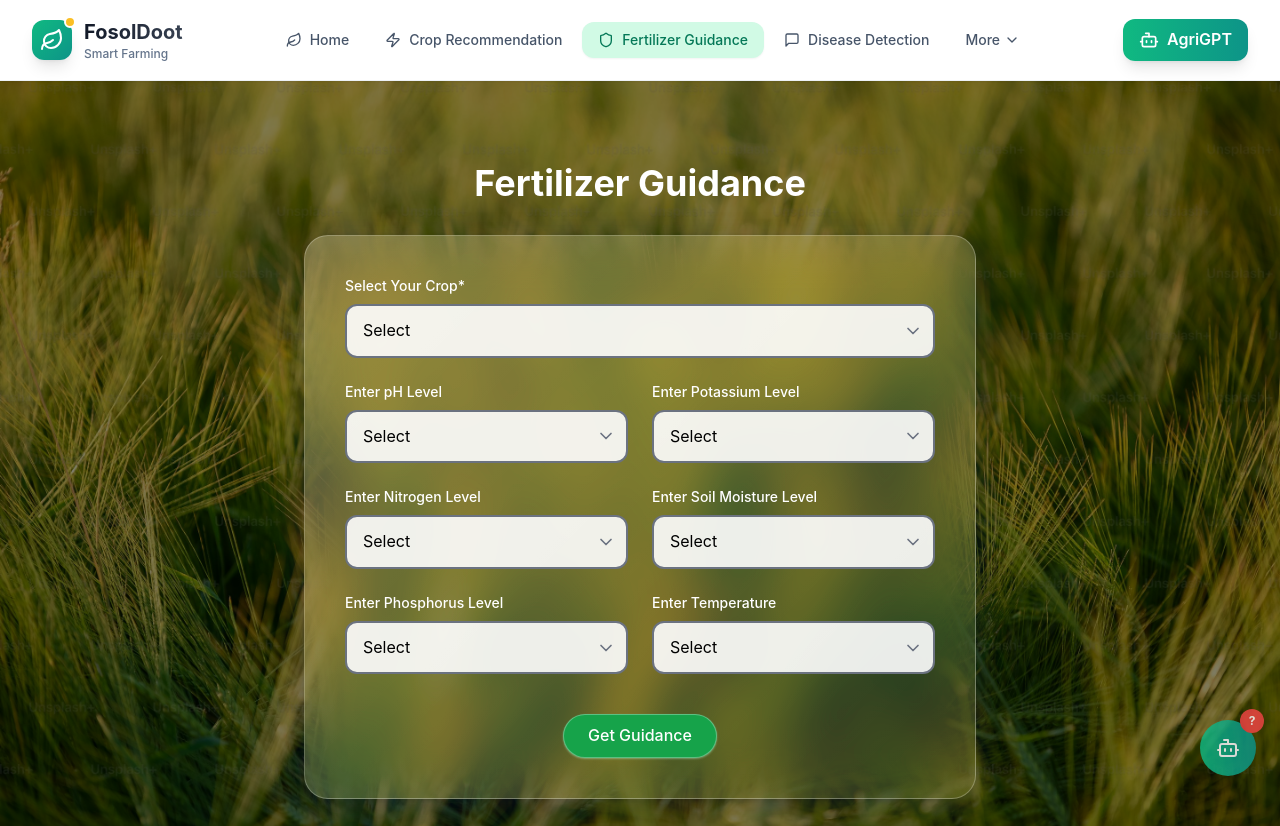
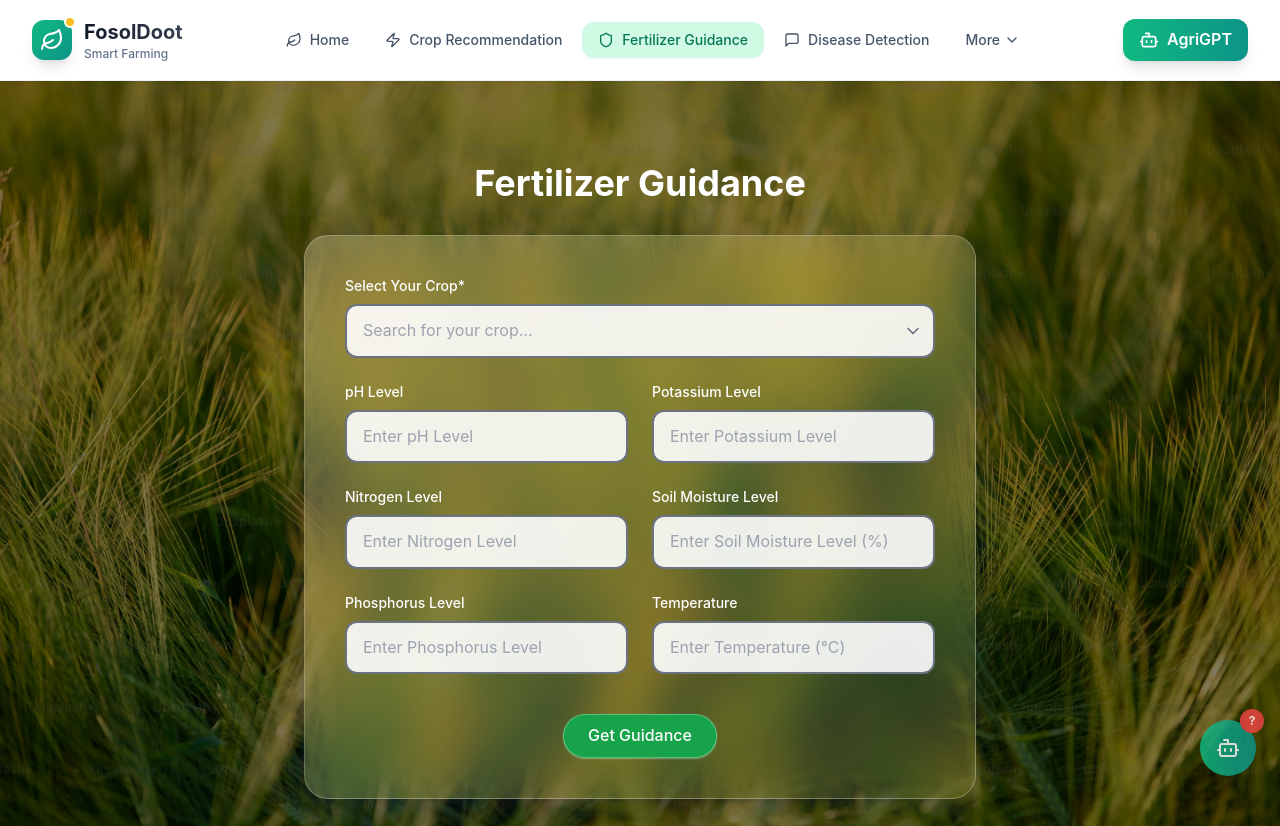
Before and after one commit to niloychandrasarker/Foshol-Doot, a React (Vite) app: page /fertilizer-guidance in a window 1280 px wide. Shown: the top 826 px of the page. Built offline with nearby package versions, Linux system fonts and the light colour scheme.

Commit message:
FertilizerGuidance page modify for Reciving Data and ready for API feching in next page...

```diff
--- a/src/pages/FertilizerGuidance.jsx
+++ b/src/pages/FertilizerGuidance.jsx
@@ -1,8 +1,106 @@
 import { ChevronDown } from "lucide-react";
 import bg_img from "/public/background-img.jpg";
-import { Link } from "react-router-dom";
+import { useNavigate } from "react-router-dom";
+import { useState, useRef, useEffect } from "react";
+
+const CropList = [
+  { name: "Rice", value: "rice" },
+  { name: "Maize", value: "maize" },
+  { name: "Chickpea", value: "chickpea" },
+  { name: "Kidney Beans", value: "kidneybeans" },
+  { name: "Pigeon Peas", value: "pigeonpeas" },
+  { name: "Moth Beans", value: "mothbeans" },
+  { name: "Mung Bean", value: "mungbean" },
+  { name: "Black Gram", value: "blackgram" },
+  { name: "Lentil", value: "lentil" },
+  { name: "Pomegranate", value: "pomegranate" },
+  { name: "Grapes", value: "grapes" },
+  { name: "Banana", value: "banana" },
+  { name: "Mango", value: "mango" },
+  { name: "Watermelon", value: "watermelon" },
+  { name: "Muskmelon", value: "muskmelon" },
+  { name: "Apple", value: "apple" },
+  { name: "Orange", value: "orange" },
+  { name: "Papaya", value: "papaya" },
+  { name: "Coconut", value: "coconut" },
+  { name: "Cotton", value: "cotton" },
+  { name: "Jute", value: "jute" },
+  { name: "Coffee", value: "coffee" },
+];
 
 export default function FertilizerGuidance() {
+  const navigate = useNavigate();
+  const [cropSearchTerm, setCropSearchTerm] = useState("");
+  const [isCropDropdownOpen, setIsCropDropdownOpen] = useState(false);
+  const [selectedCrop, setSelectedCrop] = useState("");
+  const cropRef = useRef(null);
+
+  //--> API input states
+  const [ph, setPh] = useState("");
+  const [N, setN] = useState("");
+  const [P, setP] = useState("");
+  const [K, setK] = useState("");
+  const [humidity, setHumidity] = useState("");
+  const [temperature, setTemperature] = useState("");
+  // const [guidance, setGuidance] = useState(null);
+  const [loading, setLoading] = useState(false);
+  const [error, setError] = useState(null);
+
+  // Filter crops based on search term
+  const filteredCrops = CropList.filter((crop) =>
+    crop.name.toLowerCase().includes(cropSearchTerm.toLowerCase())
+  );
+
+  const handleCropSearchChange = (e) => {
+    setCropSearchTerm(e.target.value);
+  };
+
+  const handleCropSelect = (crop) => {
+    setSelectedCrop(crop.value);
+    setCropSearchTerm(crop.name);
+    setIsCropDropdownOpen(false);
+  };
+
+  // Handle form submission
+  const handleSubmit = (e) => {
+    e.preventDefault();
+    setLoading(true);
+    setError(null);
+    // setGuidance(null);
+
+    // Prepare form data
+    const formData = {
+      N,
+      P,
+      K,
+      temperature,
+      humidity,
+      ph,
+      crop: selectedCrop,
+    };
+
+    console.log("Form data:", formData);
+
+    navigate("/guidance-details", {
+      state: formData,
+    });
+    setLoading(false);
+  };
+
+  // Close dropdown when clicking outside
+  useEffect(() => {
+    const handleClickOutside = (event) => {
+      if (cropRef.current && !cropRef.current.contains(event.target)) {
+        setIsCropDropdownOpen(false);
+      }
+    };
+
+    document.addEventListener("mousedown", handleClickOutside);
+    return () => {
+      document.removeEventListener("mousedown", handleClickOutside);
+    };
+  }, []);
+
   return (
     <div
       className="min-h-screen bg-cover bg-center bg-no-repeat relative"
@@ -31,21 +129,44 @@ export default function FertilizerGuidance() {
               backdropFilter: "blur(24px) saturate(180%)",
             }}
           >
-            <form className="space-y-6">
+            <form className="space-y-6" onSubmit={handleSubmit}>
               {/* Select Your Crop */}
-              <div>
+              <div ref={cropRef}>
                 <label className="block text-white text-sm font-medium mb-2">
                   Select Your Crop*
                 </label>
                 <div className="relative">
-                  <select className="w-full px-3 md:px-4 py-2 md:py-3 bg-white/90 border-2 border-gray-500 rounded-xl focus:ring-2 focus:ring-green-500 focus:border-green-500 appearance-none">
-                    <option value="">Select</option>
-                    <option value="rice">Rice</option>
-                    <option value="wheat">Wheat</option>
-                    <option value="corn">Corn</option>
-                    <option value="soybean">Soybean</option>
-                  </select>
+                  <input
+                    type="text"
+                    value={cropSearchTerm}
+                    onChange={handleCropSearchChange}
+                    onFocus={() => setIsCropDropdownOpen(true)}
+                    placeholder="Search for your crop..."
+                    className="w-full px-3 md:px-4 py-2 md:py-3 bg-white/90 border-2 border-gray-500 rounded-xl focus:ring-2 focus:ring-green-500 focus:border-green-500 text-black"
+                    required
+                  />
                   <ChevronDown className="absolute right-3 top-1/2 transform -translate-y-1/2 w-5 h-5 text-gray-500 pointer-events-none" />
+
+                  {/* Dropdown with crops */}
+                  {isCropDropdownOpen && (
+                    <div className="absolute z-50 w-full mt-1 bg-white border-2 border-gray-300 rounded-xl shadow-lg max-h-48 overflow-y-auto">
+                      {filteredCrops.length > 0 ? (
+                        filteredCrops.map((crop) => (
+                          <div
+                            key={crop.value}
+                            onClick={() => handleCropSelect(crop)}
+                            className="px-4 py-2 hover:bg-gray-100 cursor-pointer text-gray-800 border-b border-gray-200 last:border-b-0"
+                          >
+                            <span>{crop.name}</span>
+                          </div>
+                        ))
+                      ) : (
+                        <div className="px-4 py-2 text-gray-500">
+                          No crops found. Try searching for different crops.
+                        </div>
+                      )}
+                    </div>
+                  )}
                 </div>
               </div>
 
@@ -55,47 +176,51 @@ export default function FertilizerGuidance() {
                 <div className="space-y-6">
                   <div>
                     <label className="block text-white text-sm font-medium mb-2">
-                      Enter pH Level
+                      pH Level
                     </label>
-                    <div className="relative">
-                      <select className="w-full px-3 md:px-4 py-2 md:py-3 bg-white/90 border-2 border-gray-500 rounded-xl focus:ring-2 focus:ring-green-500 focus:border-green-500 appearance-none">
-                        <option value="">Select</option>
-                        <option value="acidic">Acidic (0-6.9)</option>
-                        <option value="neutral">Neutral (7.0)</option>
-                        <option value="alkaline">Alkaline (7.1-14)</option>
-                      </select>
-                      <ChevronDown className="absolute right-3 top-1/2 transform -translate-y-1/2 w-5 h-5 text-gray-500 pointer-events-none" />
-                    </div>
+                    <input
+                      type="number"
+                      step="0.1"
+                      min="0"
+                      max="14"
+                      value={ph}
+                      onChange={(e) => setPh(e.target.value)}
+                      placeholder="Enter pH Level"
+                      className="w-full px-3 md:px-4 py-2 md:py-3 bg-white/90 border-2 border-gray-500 rounded-xl focus:ring-2 focus:ring-green-500 focus:border-green-500 text-black"
+                      required
+                    />
                   </div>
 
                   <div>
                     <label className="block text-white text-sm font-medium mb-2">
-                      Enter Nitrogen Level
+                      Nitrogen Level
                     </label>
-                    <div className="relative">
-                      <select className="w-full px-3 md:px-4 py-2 md:py-3 bg-white/90 border-2 border-gray-500 rounded-xl focus:ring-2 focus:ring-green-500 focus:border-green-500 appearance-none">
-                        <option value="">Select</option>
-                        <option value="low">Low</option>
-                        <option value="medium">Medium</option>
-                        <option value="high">High</option>
-                      </select>
-                      <ChevronDown className="absolute right-3 top-1/2 transform -translate-y-1/2 w-5 h-5 text-gray-500 pointer-events-none" />
-                    </div>
+                    <input
+                      type="number"
+                      step="0.1"
+                      min="0"
+                      value={N}
+                      onChange={(e) => setN(e.target.value)}
+                      placeholder="Enter Nitrogen Level"
+                      className="w-full px-3 md:px-4 py-2 md:py-3 bg-white/90 border-2 border-gray-500 rounded-xl focus:ring-2 focus:ring-green-500 focus:border-green-500 text-black"
+                      required
+                    />
                   </div>
 
                   <div>
                     <label className="block text-white text-sm font-medium mb-2">
-                      Enter Phosphorus Level
+                      Phosphorus Level
                     </label>
-                    <div className="relative">
-                      <select className="w-full px-3 md:px-4 py-2 md:py-3 bg-white/90 border-2 border-gray-500 rounded-xl focus:ring-2 focus:ring-green-500 focus:border-green-500 appearance-none">
-                        <option value="">Select</option>
-                        <option value="low">Low</option>
-                        <option value="medium">Medium</option>
-                        <option value="high">High</option>
-                      </select>
-                      <ChevronDown className="absolute right-3 top-1/2 transform -translate-y-1/2 w-5 h-5 text-gray-500 pointer-events-none" />
-                    </div>
+                    <input
+                      type="number"
+                      step="0.1"
+                      min="0"
+                      value={P}
+                      onChange={(e) => setP(e.target.value)}
+                      placeholder="Enter Phosphorus Level"
+                      className="w-full px-3 md:px-4 py-2 md:py-3 bg-white/90 border-2 border-gray-500 rounded-xl focus:ring-2 focus:ring-green-500 focus:border-green-500 text-black"
+                      required
+                    />
                   </div>
                 </div>
 
@@ -103,66 +228,69 @@ export default function FertilizerGuidance() {
                 <div className="space-y-6">
                   <div>
                     <label className="block text-white text-sm font-medium mb-2">
-                      Enter Potassium Level
+                      Potassium Level
                     </label>
-                    <div className="relative">
-                      <select className="w-full px-3 md:px-4 py-2 md:py-3 bg-white/90 border-2 border-gray-500 rounded-xl focus:ring-2 focus:ring-green-500 focus:border-green-500 appearance-none">
-                        <option value="">Select</option>
-                        <option value="low">Low</option>
-                        <option value="medium">Medium</option>
-                        <option value="high">High</option>
-                      </select>
-                      <ChevronDown className="absolute right-3 top-1/2 transform -translate-y-1/2 w-5 h-5 text-gray-500 pointer-events-none" />
-                    </div>
+                    <input
+                      type="number"
+                      step="0.1"
+                      min="0"
+                      value={K}
+                      onChange={(e) => setK(e.target.value)}
+                      placeholder="Enter Potassium Level"
+                      className="w-full px-3 md:px-4 py-2 md:py-3 bg-white/90 border-2 border-gray-500 rounded-xl focus:ring-2 focus:ring-green-500 focus:border-green-500 text-black"
+                      required
+                    />
                   </div>
 
                   <div>
                     <label className="block text-white text-sm font-medium mb-2">
-                      Enter Soil Moisture Level
+                      Soil Moisture Level
                     </label>
-                    <div className="relative">
-                      <select className="w-full px-3 md:px-4 py-2 md:py-3 bg-white/90 border-2 border-gray-500 rounded-xl focus:ring-2 focus:ring-green-500 focus:border-green-500 appearance-none">
-                        <option value="">Select</option>
-                        <option value="dry">Dry</option>
-                        <option value="moist">Moist</option>
-                        <option value="wet">Wet</option>
-                      </select>
-                      <ChevronDown className="absolute right-3 top-1/2 transform -translate-y-1/2 w-5 h-5 text-gray-500 pointer-events-none" />
-                    </div>
+                    <input
+                      type="number"
+                      step="0.1"
+                      min="0"
+                      max="100"
+                      value={humidity}
+                      onChange={(e) => setHumidity(e.target.value)}
+                      placeholder="Enter Soil Moisture Level (%)"
+                      className="w-full px-3 md:px-4 py-2 md:py-3 bg-white/90 border-2 border-gray-500 rounded-xl focus:ring-2 focus:ring-green-500 focus:border-green-500 text-black"
+                      required
+                    />
                   </div>
 
                   <div>
                     <label className="block text-white text-sm font-medium mb-2">
-                      Enter Temperature
+                      Temperature
                     </label>
-                    <div className="relative">
-                      <select className="w-full px-3 md:px-4 py-2 md:py-3 bg-white/90 border-2 border-gray-500 rounded-xl focus:ring-2 focus:ring-green-500 focus:border-green-500 appearance-none">
-                        <option value="">Select</option>
-                        <option value="cold">Cold (0-15°C)</option>
-                        <option value="moderate">Moderate (16-25°C)</option>
-                        <option value="warm">Warm (26-35°C)</option>
-                        <option value="hot">Hot (36°C+)</option>
-                      </select>
-                      <ChevronDown className="absolute right-3 top-1/2 transform -translate-y-1/2 w-5 h-5 text-gray-500 pointer-events-none" />
-                    </div>
+                    <input
+                      type="number"
+                      step="0.1"
+                      min="-10"
+                      max="50"
+                      value={temperature}
+                      onChange={(e) => setTemperature(e.target.value)}
+                      placeholder="Enter Temperature (°C)"
+                      className="w-full px-3 md:px-4 py-2 md:py-3 bg-white/90 border-2 border-gray-500 rounded-xl focus:ring-2 focus:ring-green-500 focus:border-green-500 text-black"
+                      required
+                    />
                   </div>
                 </div>
               </div>
 
               {/* Submit Button */}
-              <div className="flex justify-center pt-4">
-                {/* <button
+              <div className="flex flex-col items-center pt-4 gap-2">
+                <button
                   type="submit"
-                  className="px-4 md:px-6 py-2 bg-green-600 hover:bg-green-500 text-white font-medium rounded-full shadow-sm shadow-green-200/40 border border-white/30 transition-all duration-200 focus:outline-none focus:ring-3 focus:ring-green-300/40"
+                  className="px-4 md:px-6 py-2 bg-green-600 hover:bg-green-500 text-white font-medium rounded-full shadow-sm shadow-green-200/40 border border-white/30 transition-all duration-200 focus:outline-none focus:ring-3 focus:ring-green-300/40 disabled:opacity-60"
+                  disabled={loading}
                 >
-                  Get Guidance
-                </button> */}
-                <Link
-                  to="/guidance-details"
-                  className="px-4 md:px-6 py-2 bg-green-600 hover:bg-green-500 text-white font-medium rounded-full shadow-sm shadow-green-200/40 border border-white/30 transition-all duration-200 focus:outline-none focus:ring-3 focus:ring-green-300/40"
-                >
-                  Get Guidance
-                </Link>
+                  {loading ? "Loading..." : "Get Guidance"}
+                </button>
+                {error && (
+                  <div className="text-red-600 text-sm mt-2">{error}</div>
+                )}
+                {/* Recommendation is now shown on the next page */}
               </div>
             </form>
           </div>
```
